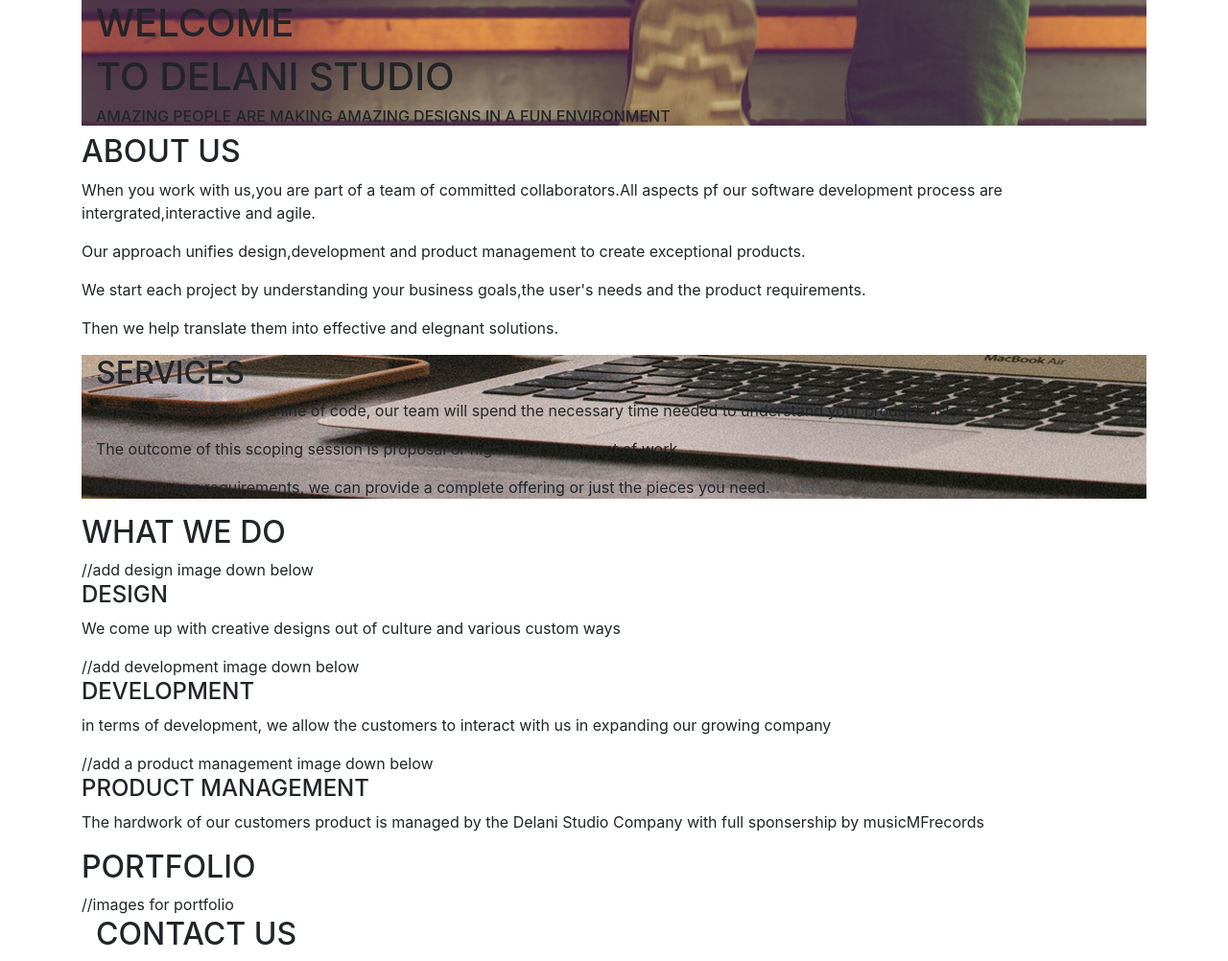
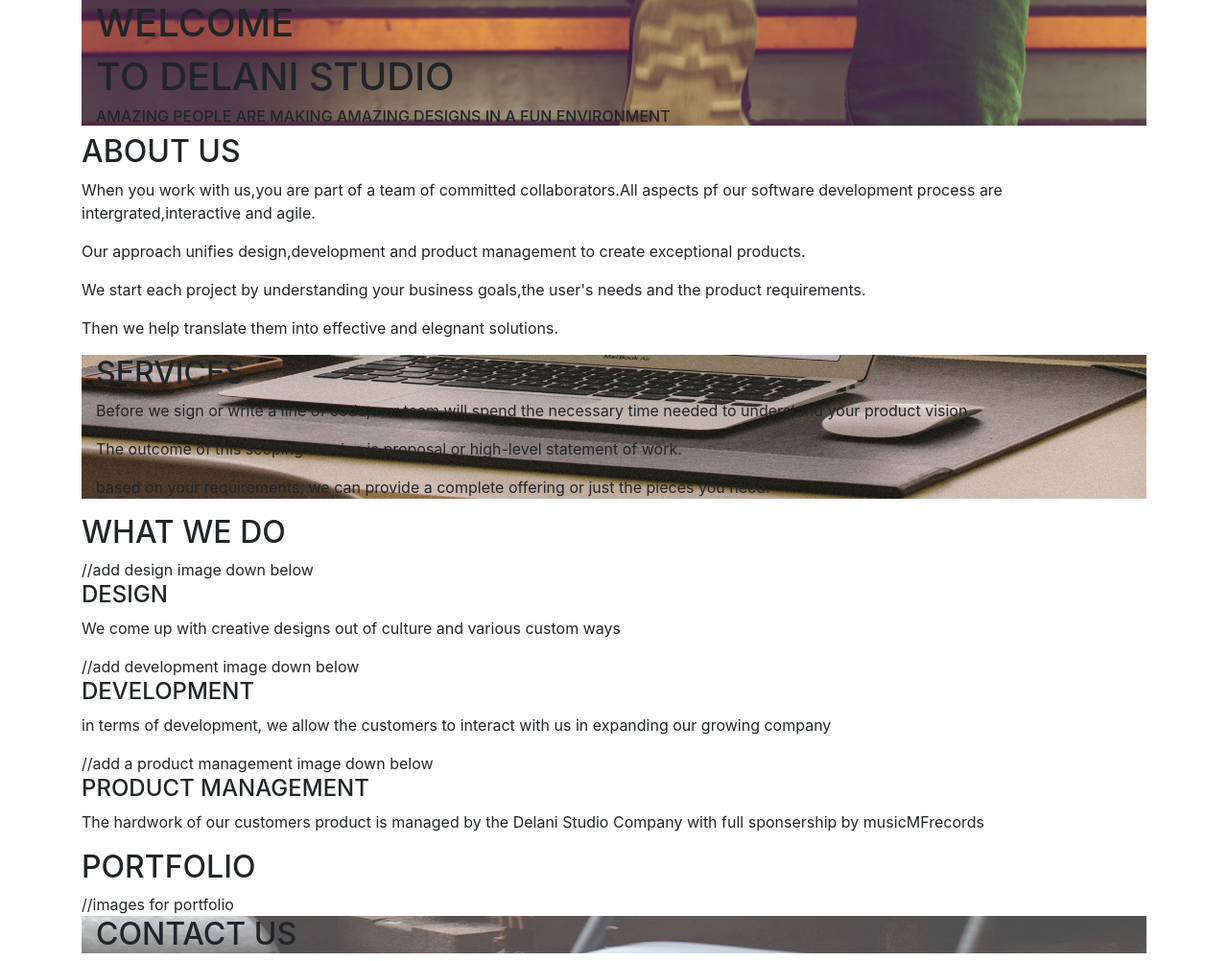
Before and after one commit to mishael254/delani-studio, a plain HTML site: page index.html in a window 1280 px wide. Shown: the whole page at 96% size. Drawn offline with nearby package versions, Linux system fonts and the light colour scheme.

Commit message:
introduced a directory in which the background3 div class would get the image

```diff
--- a/css/styles.css
+++ b/css/styles.css
@@ -6,6 +6,11 @@
 .background2  {
   background-image: url('images/backgrounds/s_image.jpg');
   background-repeat: no-repeat;
-  background-size:
-
+  background-size:cover;
 }
+.background3  {
+  background-image: url('images/backgrounds/c_image.jpg');
+  background-repeat: no-repeat;
+  background-size: cover;
+  background-position: bottom;
+}
```
